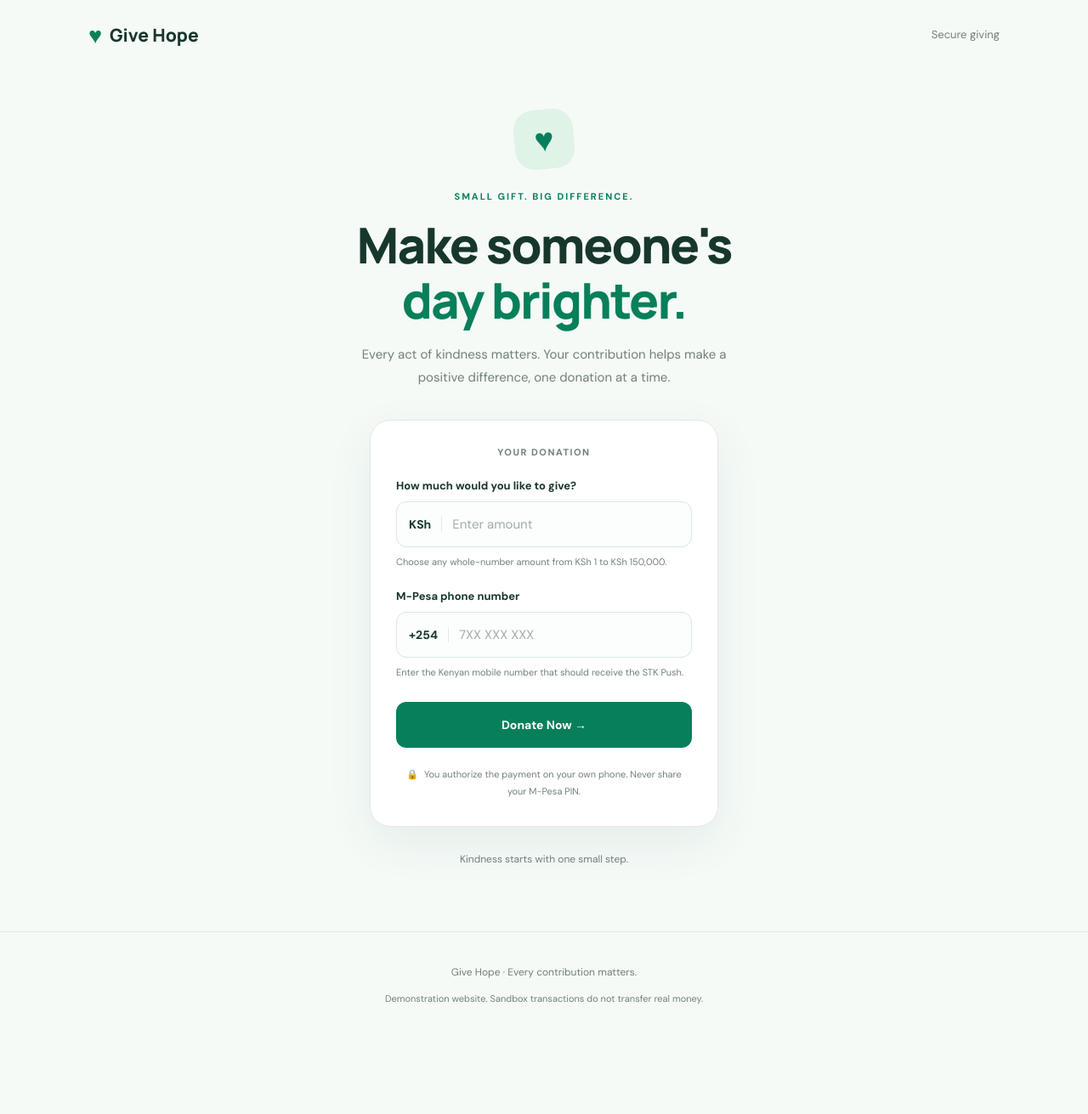
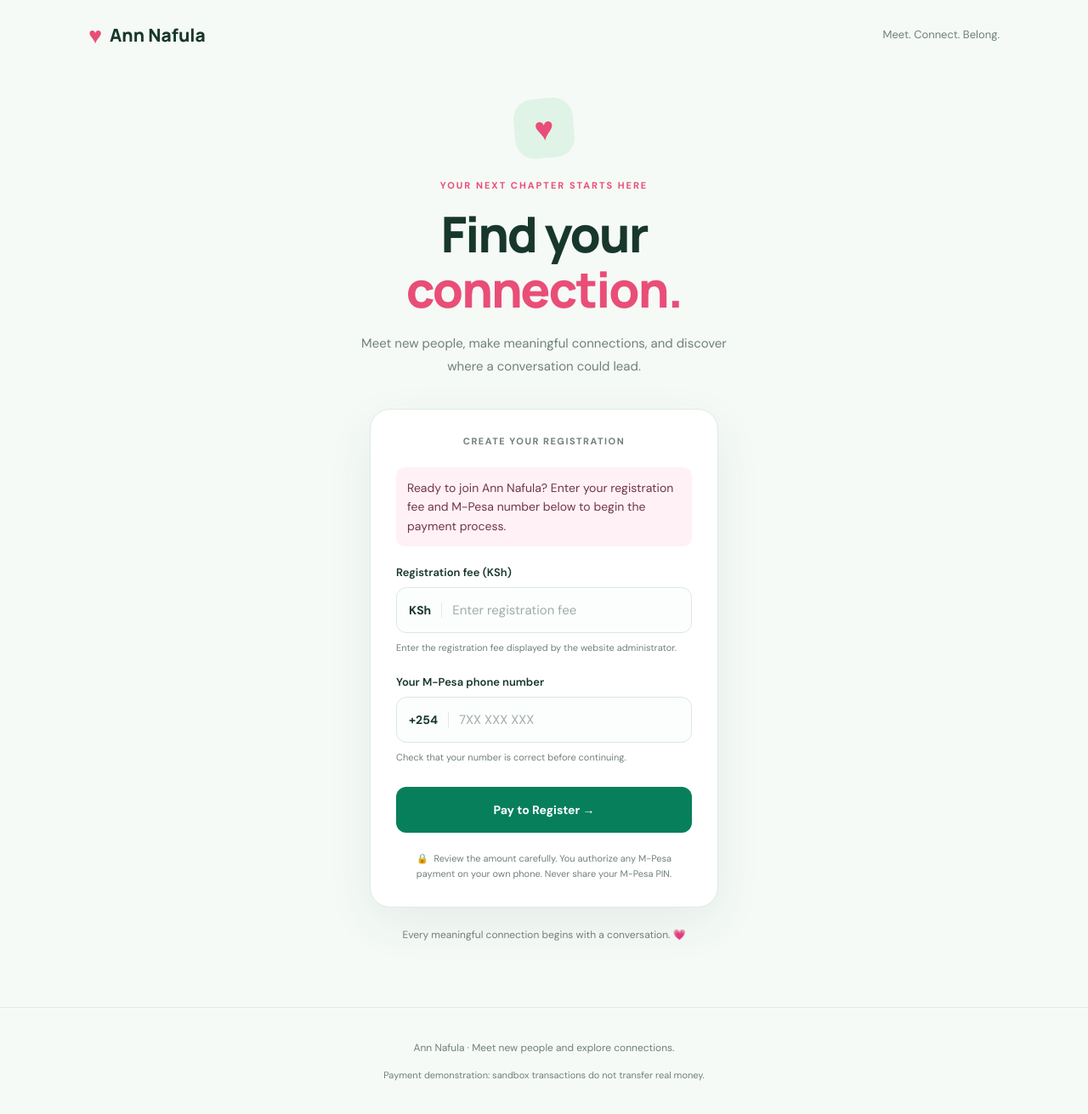
Before and after one commit to infinite1-code/mpesa-stk, a Flask app: template templates/index.html in a window 1280 px wide. Shown: the whole page at 85% size. Before the commit the page ends 1182 px from the top, so only its background shows below. Run offline with Flask 3, Linux system fonts and the light colour scheme; the template is opened without the code that fills it, so the values that code supplies are empty.

Commit message:
Update index.html

```diff
--- a/templates/index.html
+++ b/templates/index.html
@@ -1,52 +1,99 @@
-<!DOCTYPE html>
-<html lang="en">
+<!DOCTYPE html><html lang="en">
 <head>
     <meta charset="UTF-8">
-    <meta name="viewport" content="width=device-width, initial-scale=1.0">
+    <meta name="viewport" content="width=device-width, initial-scale=1.0"><title>Ann Nafula | Find Your Connection</title>
+<meta name="description" content="Welcome to Ann Nafula, a place to meet new people and explore meaningful connections.">
 
-    <title>Give Hope | Make a Donation</title>
+<link rel="stylesheet" href="/static/style.css">
+<script src="/static/script.js" defer></script>
 
-    <meta name="description"
-          content="Make a difference by choosing your own donation amount. Every contribution matters.">
+<style>
+    .brand-icon {
+        color: #e94e77;
+    }
 
-    <link rel="stylesheet" href="/style.css">
-    <script src="/script.js" defer></script>
-</head>
+    .hero {
+        padding-top: 35px;
+    }
 
-<body>
+    .heart-art {
+        color: #e94e77;
+    }
+
+    .eyebrow {
+        color: #e94e77;
+        letter-spacing: 2px;
+        font-weight: 700;
+    }
+
+    .hero h1 span {
+        color: #e94e77;
+    }
+
+    .registration-note {
+        margin: 0 0 22px;
+        padding: 13px;
+        background: #fff1f5;
+        border-radius: 10px;
+        color: #71364a;
+        font-size: 14px;
+        line-height: 1.6;
+    }
+
+    .fee-label {
+        display: block;
+        margin-bottom: 9px;
+        font-weight: 600;
+        text-align: left;
+    }
+
+    .trust-note {
+        line-height: 1.6;
+    }
+
+    .bottom-note {
+        margin-top: 24px;
+    }
+</style>
+
+</head><body>
     <header class="navbar">
         <a href="/" class="brand">
-            <span class="brand-icon">♥</span>
-            Give Hope
+            <span class="brand-icon" aria-hidden="true">♥</span>
+            Ann Nafula
         </a>
-
-        <span class="secure-label">Secure giving</span>
-    </header>
-
-    <main>
+        <span class="secure-label">Meet. Connect. Belong.</span>
+    </header><main>
     <section class="hero">
         <div class="heart-art" aria-hidden="true">♥</div>
 
-            <p class="eyebrow">SMALL GIFT. BIG DIFFERENCE.</p>
+        <p class="eyebrow">YOUR NEXT CHAPTER STARTS HERE</p>
 
-            <h1>Make someone's<br><span>day brighter.</span></h1>
+        <h1>
+            Find your<br>
+            <span>connection.</span>
+        </h1>
 
         <p class="intro">
-                Every act of kindness matters. Your contribution
-                helps make a positive difference, one donation at a time.
+            Meet new people, make meaningful connections, and discover
+            where a conversation could lead.
         </p>
 
         <div class="donation-card">
-                <div class="amount-label">YOUR DONATION</div>
+            <div class="amount-label">CREATE YOUR REGISTRATION</div>
+
+            <p class="registration-note">
+                Ready to join Ann Nafula? Enter your registration fee and
+                M-Pesa number below to begin the payment process.
+            </p>
 
             <form id="donationForm">
-
-                    <!-- Custom donation amount -->
-                    <label for="amount">How much would you like to give?</label>
+                <label class="fee-label" for="amount">
+                    Registration fee (KSh)
+                </label>
 
                 <div class="phone-input">
                     <span class="country-code">KSh</span>
-
                     <input
                         id="amount"
                         name="amount"
@@ -55,22 +102,22 @@
                         min="1"
                         max="150000"
                         step="1"
-                            placeholder="Enter amount"
+                        placeholder="Enter registration fee"
                         required
                     >
                 </div>
 
                 <p class="input-help">
-                        Choose any whole-number amount from KSh 1
-                        to KSh 150,000.
+                    Enter the registration fee displayed by the website
+                    administrator.
                 </p>
 
-                    <!-- M-Pesa phone number -->
-                    <label for="phone">M-Pesa phone number</label>
+                <label class="fee-label" for="phone">
+                    Your M-Pesa phone number
+                </label>
 
                 <div class="phone-input">
                     <span class="country-code">+254</span>
-
                     <input
                         id="phone"
                         name="phone"
@@ -84,17 +131,14 @@
                 </div>
 
                 <p class="input-help">
-                        Enter the Kenyan mobile number that should
-                        receive the STK Push.
+                    Check that your number is correct before continuing.
                 </p>
 
-                    <!-- Donation button -->
                 <button id="donateButton" type="submit">
-                        <span id="buttonText">Donate Now</span>
+                    <span id="buttonText">Pay to Register</span>
                     <span aria-hidden="true"> →</span>
                 </button>
 
-                    <!-- Payment status -->
                 <div
                     id="status"
                     class="status"
@@ -106,24 +150,23 @@
 
             <div class="trust-note">
                 <span aria-hidden="true">🔒</span>
-                    You authorize the payment on your own phone.
-                    Never share your M-Pesa PIN.
+                Review the amount carefully. You authorize any M-Pesa
+                payment on your own phone. Never share your M-Pesa PIN.
             </div>
         </div>
 
         <p class="bottom-note">
-                Kindness starts with one small step.
+            Every meaningful connection begins with a conversation. 💗
         </p>
     </section>
 </main>
 
 <footer>
-        <p>Give Hope · Every contribution matters.</p>
-
+    <p>Ann Nafula · Meet new people and explore connections.</p>
     <p class="demo-notice">
-            Demonstration website. Sandbox transactions do not
-            transfer real money.
+        Payment demonstration: sandbox transactions do not transfer real money.
     </p>
 </footer>
+
 </body>
 </html>
```
Lines whose indentation alone changed are shown as unchanged.
